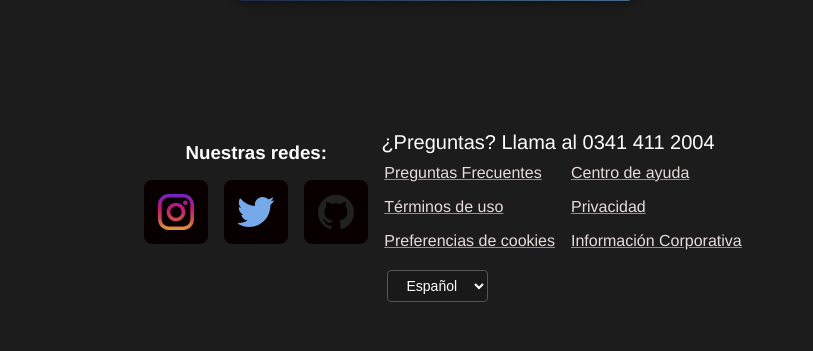
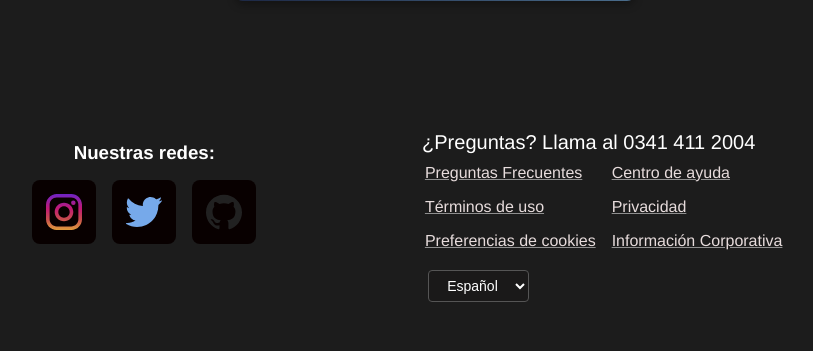
Before and after one commit to LittleBigPants/Proyecto-Final-Prog-II-Garcia-Juan-Manuel-Berrino-Ivan-Gonzales-Lautaro-Bueno-Melina, a Flask app: page /cuenta in a window 1280 px wide. Shown: the part 718-1069 px from the top of the page, without its empty margins (205-1018 px from the left). Run offline with Flask 3, Linux system fonts and the light colour scheme; a user stored in the database is signed in.

Commit message:
Ultimos retoques

```diff
--- a/website/static/css/comun.css
+++ b/website/static/css/comun.css
@@ -144,7 +144,7 @@ html {
 }
 
 .contenido-perfil ul li {
-    font-family: 'Times New Roman', Times, serif;
+    font-family: Helvetica Neue, Segoe UI, Roboto, Ubuntu, sans-serif;
     padding: 10px;
     cursor: pointer;
 }
--- a/website/static/css/contenido.css
+++ b/website/static/css/contenido.css
@@ -31,6 +31,7 @@ h2,h3,h4 {
 #mi-perfil{
     display: none;
 }
+
 .cerrar-buscador{
     display: none;
 }
@@ -422,7 +423,7 @@ simulador de celular no se puede */
 .proximamente h3 {
 	margin-left: 16px;
 	margin-bottom: 20px;
-	color: rgb(18, 159, 152);
+	color: rgb(153, 224, 221);
 	font-weight: 800;
 }
 
--- a/website/static/css/cuenta.css
+++ b/website/static/css/cuenta.css
@@ -1,8 +1,5 @@
 body {
-    display: flex;
-    flex-direction: column;
-    justify-content: center;
-    align-items: center;
+    place-items: center;
     min-height: 100vh;
     margin: 0;
     background-color: #1c1c1c !important;
```
